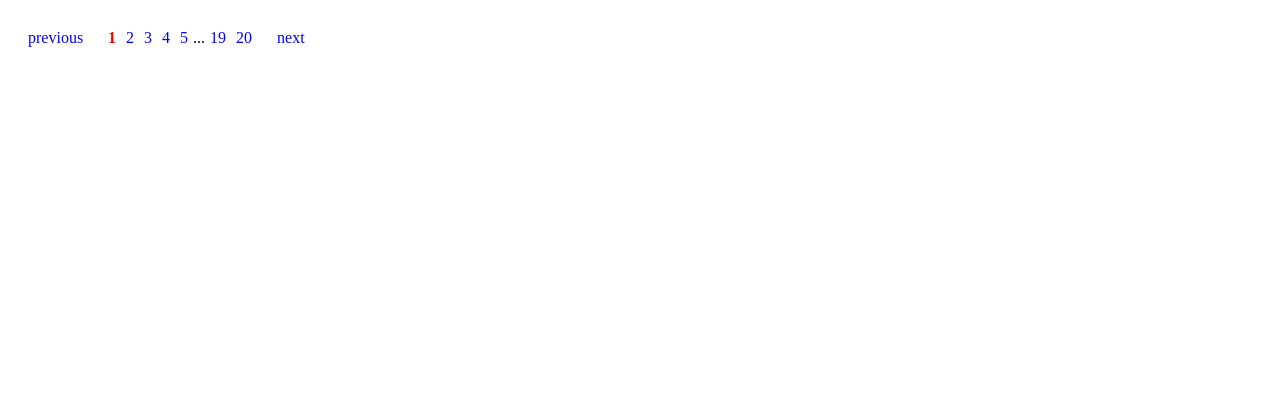
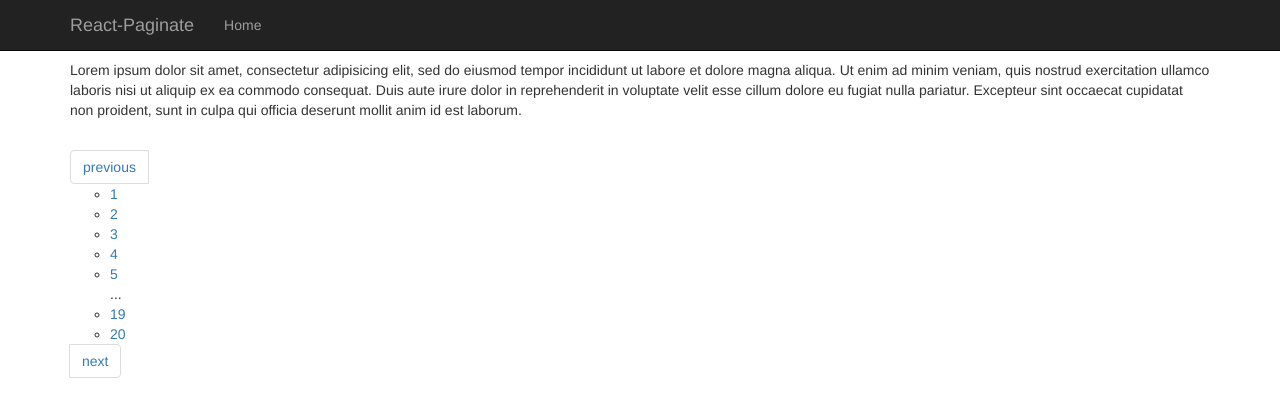
Before and after one commit to AdeleD/react-paginate, a website: page sample/index.html in a window 1280 px wide. Drawn offline with nearby package versions, Linux system fonts and the light colour scheme; files that its build step writes are made by us from their sources.

Commit message:
Update sample/index.html with bootstrap code.

```diff
--- a/sample/index.html
+++ b/sample/index.html
@@ -1,10 +1,48 @@
-<html>
+<!DOCTYPE html>
+<html lang="en">
   <head>
-        <title>React paginate</title>
-        <link rel="stylesheet" href="/style.css">
+    <meta charset="utf-8">
+    <meta http-equiv="X-UA-Compatible" content="IE=edge">
+    <meta name="viewport" content="width=device-width, initial-scale=1">
+    <title>React-Paginate</title>
+    <link href="/vendor/bootstrap/dist/css/bootstrap.min.css" rel="stylesheet">
+    <link href="/styles.css" rel="stylesheet">
+    <style type="text/css">
+      body {
+        margin-top: 60px;
+      }
+    </style>
   </head>
   <body>
+    <nav class="navbar navbar-inverse navbar-fixed-top">
+      <div class="container">
+        <div class="navbar-header">
+          <button type="button" class="navbar-toggle collapsed" data-toggle="collapse" data-target="#navbar" aria-expanded="false" aria-controls="navbar">
+            <span class="sr-only">Toggle navigation</span>
+            <span class="icon-bar"></span>
+            <span class="icon-bar"></span>
+            <span class="icon-bar"></span>
+          </button>
+          <a class="navbar-brand" href="#">React-Paginate</a>
+        </div>
+        <div id="navbar" class="collapse navbar-collapse">
+          <ul class="nav navbar-nav">
+            <li><a href="#">Home</a></li>
+          </ul>
+        </div>
+      </div>
+    </nav>
+    <div class="container">
+      <p>
+        Lorem ipsum dolor sit amet, consectetur adipisicing elit, sed do eiusmod
+        tempor incididunt ut labore et dolore magna aliqua. Ut enim ad minim veniam,
+        quis nostrud exercitation ullamco laboris nisi ut aliquip ex ea commodo
+        consequat. Duis aute irure dolor in reprehenderit in voluptate velit esse
+        cillum dolore eu fugiat nulla pariatur. Excepteur sint occaecat cupidatat non
+        proident, sunt in culpa qui officia deserunt mollit anim id est laborum.
+      </p>
       <div id="react-paginate"></div>
+    </div>
     <script type="text/javascript" src="/sample.js"></script>
   </body>
 </html>
```
Lines whose indentation alone changed are shown as unchanged.
